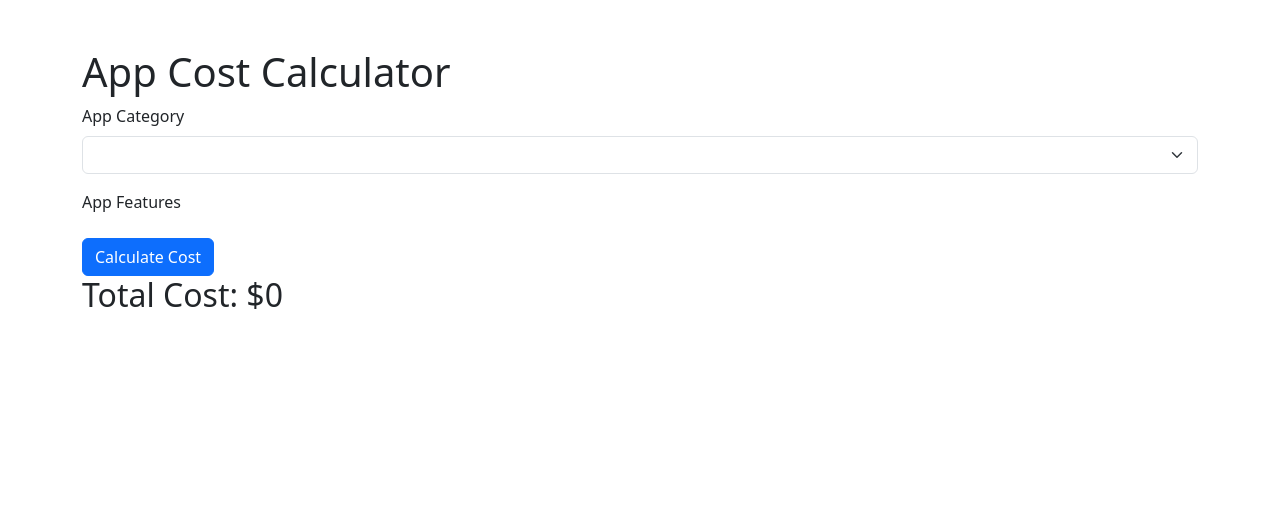
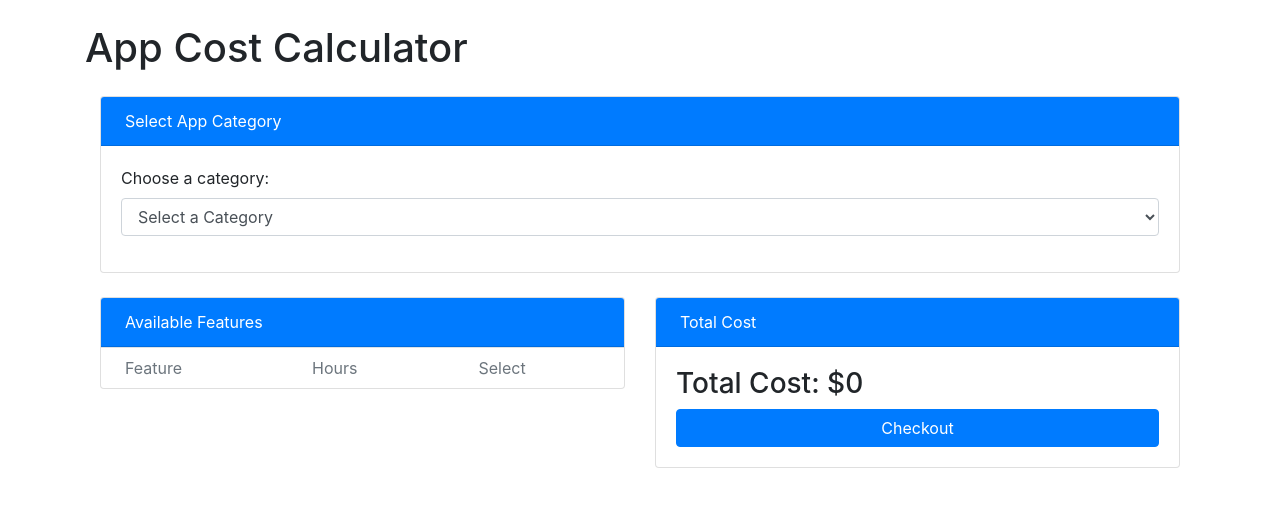
Before and after one commit to NgengeEtienne/app_cost_calculator, a Django app: page /calculator/ in a window 1280 px wide. Shown: the top 507 px of the page. Run offline with Django 5.2, Linux system fonts and the light colour scheme; data comes from the database, SQL or seed files in the repository; lists and menus that the app fills with data are empty; some libraries are stand-ins or nearby versions.

Commit message:
progress on UI

```diff
--- a/calculator/models.py
+++ b/calculator/models.py
@@ -7,9 +7,9 @@ class Category(models.Model):
         return self.name
 
 class Feature(models.Model):
-    category = models.ForeignKey(Category, on_delete=models.CASCADE, related_name='features')
     name = models.CharField(max_length=100)
     hours = models.IntegerField()
+    category = models.ForeignKey(Category, related_name='features', on_delete=models.CASCADE)
 
     def __str__(self):
         return self.name
--- /dev/null
+++ b/calculator/templates/base.html
@@ -0,0 +1,21 @@
+<!DOCTYPE html>
+<html lang="en">
+<head>
+    <meta charset="UTF-8">
+    <meta name="viewport" content="width=device-width, initial-scale=1, shrink-to-fit=no">
+    <title>App Cost Calculator</title>
+    <link href="https://stackpath.bootstrapcdn.com/bootstrap/4.5.2/css/bootstrap.min.css" rel="stylesheet">
+    <script src="https://code.jquery.com/jquery-3.5.1.slim.min.js"></script>
+    <script src="https://cdn.jsdelivr.net/npm/@popperjs/core@2.0.6/dist/umd/popper.min.js"></script>
+    <script src="https://stackpath.bootstrapcdn.com/bootstrap/4.5.2/js/bootstrap.min.js"></script>
+</head>
+<body>
+    <div class="container">
+        <h1 class="mt-4">App Cost Calculator</h1>
+        <div class="content">
+            {% block content %}
+            {% endblock %}
+        </div>
+    </div>
+</body>
+</html>
--- a/calculator/templates/calculator/index.html
+++ b/calculator/templates/calculator/index.html
@@ -1,54 +1,103 @@
-<!DOCTYPE html>
-<html lang="en">
-<head>
-    <meta charset="UTF-8">
-    <meta name="viewport" content="width=device-width, initial-scale=1.0">
-    <title>App Cost Calculator</title>
-    <link rel="stylesheet" href="https://cdn.jsdelivr.net/npm/bootstrap@5.3.0-alpha1/dist/css/bootstrap.min.css">
-</head>
-<body>
-    <div class="container mt-5">
-        <h1>App Cost Calculator</h1>
-        <form id="costForm">
-            <div class="mb-3">
-                <label for="category" class="form-label">App Category</label>
-                <select id="category" class="form-select" name="category">
-                    <!-- Categories will be populated here -->
+{% extends "base.html" %}
+
+{% block content %}
+<div class="container mt-4">
+    <div class="card mb-4">
+        <div class="card-header bg-primary text-white px-4">
+            <div class="fw-500">Select App Category</div>
+        </div>
+        <div class="card-body">
+            <form id="category-form">
+                <div class="form-group">
+                    <label for="categorySelect">Choose a category:</label>
+                    <select class="form-control" id="categorySelect">
+                        <option value="">Select a Category</option>
+                        {% for category in categories %}
+                            <option value="{{ category.id }}">{{ category.name }}</option>
+                        {% endfor %}
                     </select>
                 </div>
-            <div class="mb-3">
-                <label for="features" class="form-label">App Features</label>
-                <div id="features">
-                    <!-- Features checkboxes will be populated here -->
+            </form>
         </div>
     </div>
-            <button type="submit" class="btn btn-primary">Calculate Cost</button>
-        </form>
-        <h2>Total Cost: $<span id="totalCost">0</span></h2>
+
+    <div class="row">
+        <div class="col-lg-6">
+            <div class="card">
+                <div class="card-header bg-primary text-white px-4">
+                    <div class="fw-500">Available Features</div>
+                </div>
+                <div class="card-body p-0">
+                    <div class="table-responsive">
+                        <table class="table table-hover mb-0">
+                            <thead class="text-xs font-monospace">
+                                <tr>
+                                    <td class="px-4 py-2 border-bottom-0 text-muted">Feature</td>
+                                    <td class="px-4 py-2 border-bottom-0 text-muted">Hours</td>
+                                    <td class="px-4 py-2 border-bottom-0 text-muted text-end">Select</td>
+                                </tr>
+                            </thead>
+                            <tbody id="featuresBody">
+                                <!-- Features will be populated here via AJAX -->
+                            </tbody>
+                        </table>
+                    </div>
+                </div>
+            </div>
         </div>
 
-    <script src="https://ajax.googleapis.com/ajax/libs/jquery/3.5.1/jquery.min.js"></script>
+        <div class="col-lg-6">
+            <div class="card mt-4 mt-lg-0">
+                <div class="card-header bg-primary text-white px-4">
+                    <div class="fw-500">Total Cost</div>
+                </div>
+                <div class="card-body">
+                    <h3>Total Cost: $<span id="totalCost">0</span></h3>
+                    <button class="btn btn-primary btn-block">Checkout</button>
+                </div>
+            </div>
+        </div>
+    </div>
+</div>
+
+<script src="https://code.jquery.com/jquery-3.3.1.js"></script>
 <script>
-        // Load categories and features dynamically
 $(document).ready(function() {
-            // Load categories and features here via AJAX
-
-            $('#costForm').on('submit', function(e) {
-                e.preventDefault();
-
+    $('#categorySelect').change(function() {
+        var categoryId = $(this).val();
+        if (categoryId) {
             $.ajax({
-                    url: '/calculator/calculate-cost/',
-                    type: 'POST',
-                    data: $(this).serialize(),
-                    success: function(response) {
-                        $('#totalCost').text(response.total_cost);
+                url: "{% url 'get_features' 0 %}".replace('0', categoryId),
+                type: 'GET',
+                success: function(data) {
+                    $('#featuresBody').empty();  // Clear the table body
+                    data.features.forEach(function(feature) {
+                        $('#featuresBody').append(`
+                            <tr>
+                                <td class="px-4 border-top">${feature.name}</td>
+                                <td class="px-4 border-top">${feature.hours}</td>
+                                <td class="px-4 border-top text-end"><input type="checkbox" class="feature-checkbox" data-hours="${feature.hours}" /></td>
+                            </tr>
+                        `);
+                    });
                 },
-                    error: function(error) {
-                        console.log(error);
+                error: function() {
+                    alert('Failed to load features.');
                 }
             });
+        } else {
+            $('#featuresBody').empty();
+            $('#totalCost').text('0');
+        }
+    });
+
+    $(document).on('change', '.feature-checkbox', function() {
+        var totalCost = 0;
+        $('.feature-checkbox:checked').each(function() {
+            totalCost += $(this).data('hours') * 10;  // Assuming $10 per hour
+        });
+        $('#totalCost').text(totalCost);
     });
 });
 </script>
-</body>
-</html>
+{% endblock %}
--- a/calculator/urls.py
+++ b/calculator/urls.py
@@ -1,7 +1,12 @@
 from django.urls import path
 from . import views
+from .views import index, get_features
+
 
 urlpatterns = [
     path('', views.index, name='index'),
-    path('calculate-cost/', views.calculate_cost, name='calculate_cost'),
+    # path('calculate-cost/', views.calculate_cost, name='calculate_cost'),
+    path('get-features/<int:category_id>/', get_features, name='get_features'),
+
+
 ]
--- a/calculator/views.py
+++ b/calculator/views.py
@@ -1,24 +1,16 @@
+from django.shortcuts import render
 from django.http import JsonResponse
 from .models import Category, Feature
 
-def calculate_cost(request):
-    if request.method == 'POST':
-        category_id = request.POST.get('category')
-        feature_ids = request.POST.getlist('features[]')
-
-        # Calculate total hours based on selected features
-        total_hours = 0
-        for feature_id in feature_ids:
-            feature = Feature.objects.get(id=feature_id)
-            total_hours += feature.hours
-
-        total_cost = total_hours * 10  # $10/hour
-        return JsonResponse({'total_cost': total_cost})
-
-
-from django.shortcuts import render
-from .models import Category
-
 def index(request):
+    # Get all categories to display in the dropdown
     categories = Category.objects.all()
     return render(request, 'calculator/index.html', {'categories': categories})
+
+def get_features(request, category_id):
+    if request.method == 'GET':
+        # Retrieve features related to the selected category
+        features = Feature.objects.filter(category_id=category_id)
+        feature_data = [{'name': feature.name, 'hours': feature.hours} for feature in features]
+        return JsonResponse({'features': feature_data})
+    return JsonResponse({'error': 'Invalid request'}, status=400)
```
Lines whose indentation alone changed are shown as unchanged.
